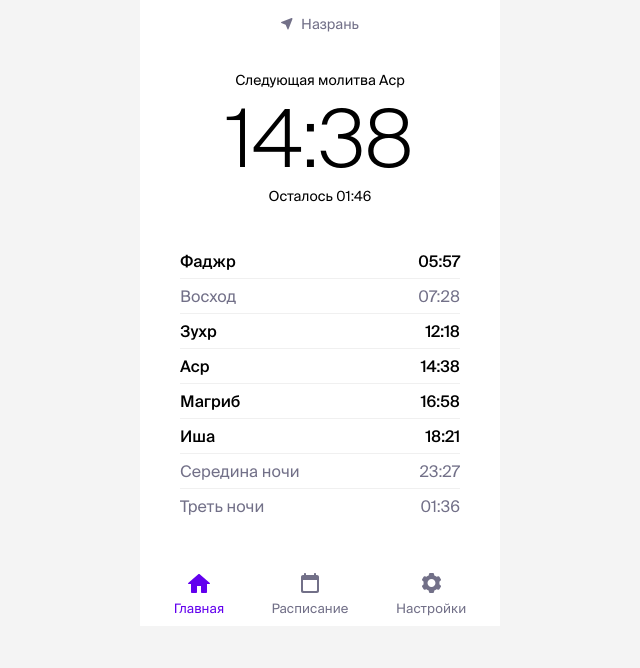
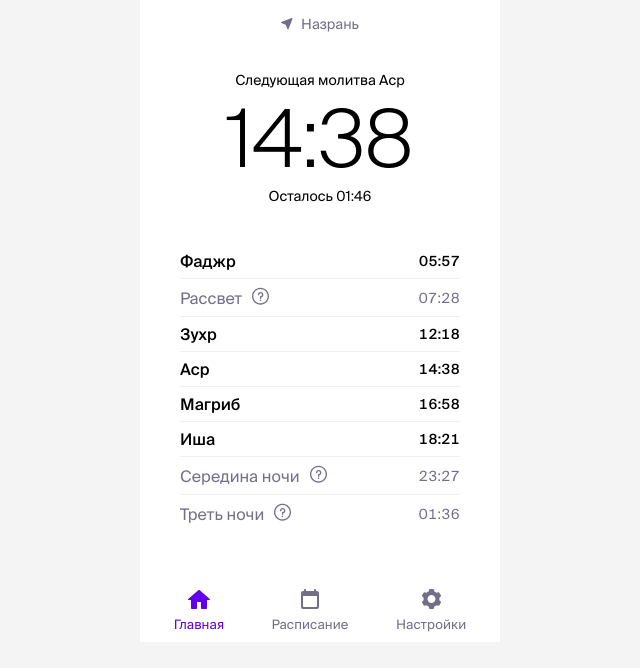
Before and after one commit to timurziev/asr, a Vue app: page / in a window 1280 px wide. Shown: the top 668 px of the page, without its empty margins (320-960 px from the left). Built offline with nearby package versions, Linux system fonts and the light colour scheme.

Commit message:
add info texts. make time monospaced

```diff
--- a/src/App.vue
+++ b/src/App.vue
@@ -35,6 +35,9 @@ const { loaded } = useSchedule()
   box-sizing: border-box;
   background-color: #ffffff;
   color: #000000;
+  min-height: 642px;
+  padding-bottom: 64px; // for navigation
+  position: relative;
 
   @media (max-width: 500px) {
     margin-top: 0;
--- /dev/null
+++ b/src/components/Info.vue
@@ -0,0 +1,92 @@
+<template>
+  <div class="info" :class="{'info--active': active}" ref="wrapperElement">
+    <div class="info__content" ref="contentElement">
+      <div
+          class="info__title"
+          v-text="content ? content.title : ''"
+      />
+      <div
+          class="info__text"
+          v-html="content ? content.text : ''"
+      />
+    </div>
+  </div>
+</template>
+
+<script setup>
+import { ref } from 'vue'
+
+defineProps({
+  active: Boolean,
+  content: Object,
+})
+
+const emit = defineEmits(['close'])
+
+const contentElement = ref(null)
+const wrapperElement = ref(null)
+
+document.addEventListener('click', event => {
+  if (!wrapperElement.value || !contentElement.value) return
+
+  if (
+      !contentElement.value.contains(event.target)
+      && wrapperElement.value.contains(event.target)
+  ) {
+    emit('close')
+  }
+})
+</script>
+
+<style lang="scss">
+.info {
+  background: rgba(0, 0, 0, 0.4);
+  position: absolute;
+  top: 0;
+  left: 0;
+  height: 100%;
+  width: 100%;
+  opacity: 0;
+  visibility: hidden;
+  transition: opacity .3s;
+
+  &--active {
+    opacity: 1;
+    visibility: visible;
+
+    .info__content {
+      transform: translateY(0);
+    }
+  }
+
+  &__content {
+    background: #ffffff;
+    position: absolute;
+    left: 0;
+    bottom: 0;
+    width: 100%;
+    padding: 40px 40px 0;
+    box-sizing: border-box;
+    transform: translateY(30px);
+    transition: transform .2s ease-out;
+
+    p {
+      margin: 0;
+      text-indent: 20px;
+    }
+  }
+
+  &__title {
+    font-weight: 500;
+    font-size: 18px;
+    margin-bottom: 20px;
+  }
+
+  &__text {
+    font-weight: 400;
+    font-size: 14px;
+    line-height: 1.42;
+    color: #727088;
+  }
+}
+</style>
--- a/src/components/Navigation.vue
+++ b/src/components/Navigation.vue
@@ -27,6 +27,9 @@ defineProps({
 
 <style lang="scss">
 .navigation {
+  position: absolute;
+  bottom: 0;
+  left: 0;
   width: 100%;
   padding: 10px;
   box-sizing: border-box;
--- a/src/components/Timetable.vue
+++ b/src/components/Timetable.vue
@@ -2,35 +2,44 @@
   <div class="timetable">
     <div class="timetable__row">
       <span>Фаджр</span>
-      <span>{{ today.fajr }}</span>
+      <span class="timetable__time">{{ today.fajr }}</span>
     </div>
     <div class="timetable__row timetable__row--secondary">
-      <span>Восход</span>
-      <span>{{ today.sunset }}</span>
+      <div class="timetable__label">
+        <span>Рассвет</span>
+        <icon-question @click="showInfo('sunset')"/>
+      </div>
+      <span class="timetable__time">{{ today.sunset }}</span>
     </div>
     <div class="timetable__row">
       <span>Зухр</span>
-      <span>{{ today.zuhr }}</span>
+      <span class="timetable__time">{{ today.zuhr }}</span>
     </div>
     <div class="timetable__row">
       <span>Аср</span>
-      <span>{{ today.asr }}</span>
+      <span class="timetable__time">{{ today.asr }}</span>
     </div>
     <div class="timetable__row">
       <span>Магриб</span>
-      <span>{{ today.maghrib }}</span>
+      <span class="timetable__time">{{ today.maghrib }}</span>
     </div>
     <div class="timetable__row">
       <span>Иша</span>
-      <span>{{ today.isha }}</span>
+      <span class="timetable__time">{{ today.isha }}</span>
     </div>
     <div class="timetable__row timetable__row--secondary">
-      <span>Середина ночи</span>
-      <span>{{ half }}</span>
+      <div class="timetable__label">
+        <span>Середина ночи</span>
+        <icon-question @click="showInfo('half')"/>
+      </div>
+      <span class="timetable__time">{{ half }}</span>
     </div>
     <div class="timetable__row timetable__row--secondary">
-      <span>Треть ночи</span>
-      <span>{{ third }}</span>
+      <div class="timetable__label">
+        <span>Треть ночи</span>
+        <icon-question @click="showInfo('third')"/>
+      </div>
+      <span class="timetable__time">{{ third }}</span>
     </div>
   </div>
 </template>
@@ -39,6 +48,11 @@
 import { computed } from 'vue'
 import { dateToString } from '../composables/useDate.js'
 import { useSchedule } from '../composables/useSchedule.js'
+import IconQuestion from './icons/IconQuestion.vue'
+
+const emit = defineEmits([
+  'info',
+])
 
 const { today, startOfNight, endOfNight } = useSchedule()
 
@@ -56,6 +70,30 @@ const third = computed(() => {
       new Date(endTimestamp - ((endTimestamp - startTimestamp) / 3))
   )
 })
+
+const showInfo = (type) => {
+  const contents = {
+    sunset: {
+      title: 'Рассвет',
+      text: '<p>Утренняя молитва (Фаджр) должна быть совершена до наступления времени рассвета.</p>',
+    },
+    half: {
+      title: 'Середина ночи',
+      text: '<p>Ночную молитву (Иша) следует совершить до наступления середины ночи.</p>' +
+          '<p>По мнению некоторых ученых, выполнение этой молитвы после середины ночи является <strong>нежелательным</strong>. ' +
+          'По другому мнению она <strong>обязательно</strong> должна быть выполнена до наступления середины ночи.</p>',
+    },
+    third: {
+      title: 'Последняя треть ночи',
+      text: '<p>Передают со слов Абу Хурайры, да будет доволен им Аллах, что Посланник Аллаха, да благословит его Аллах и приветствует, сказал:</p>' +
+          '<p>«С наступлением последней трети каждой ночи Всеблагой и Всевышний Господь наш нисходит к нижнему небу, говоря: </p>' +
+          '<p><strong>«Кто станет обращаться ко Мне с мольбами, чтобы Я ответил ему? Кто станет просить Меня (о чём-нибудь), ' +
+          'чтобы Я даровал ему (это)? Кто станет молить Меня о прощении, чтобы Я простил его?»</strong>»</p>',
+    }
+  }
+
+  emit('info', contents[type])
+}
 </script>
 
 <style lang="scss">
@@ -76,5 +114,17 @@ const third = computed(() => {
       color: #727088;
     }
   }
+  &__label {
+    display: inline-flex;
+    align-items: center;
+
+    svg {
+      margin-left: 10px;
+    }
+  }
+  &__time {
+    font-feature-settings: 'tnum' on, 'lnum' on;
+    font-size: 14px;
+  }
 }
 </style>
--- /dev/null
+++ b/src/components/icons/IconQuestion.vue
@@ -0,0 +1,30 @@
+<template>
+  <div class="icon-wrapper">
+    <svg width="17" height="18" viewBox="0 0 17 18" fill="none" xmlns="http://www.w3.org/2000/svg">
+      <path
+          d="M8.5 14.0967C8.95844 14.0967 9.33008 13.725 9.33008 13.2666C9.33008 12.8082 8.95844 12.4365 8.5 12.4365C8.04156 12.4365 7.66992 12.8082 7.66992 13.2666C7.66992 13.725 8.04156 14.0967 8.5 14.0967Z"
+          fill="currentColor"/>
+      <path
+          d="M8.5 0.699219C3.80229 0.699219 0 4.50088 0 9.19922C0 13.8969 3.80166 17.6992 8.5 17.6992C13.1977 17.6992 17 13.8976 17 9.19922C17 4.50151 13.1983 0.699219 8.5 0.699219ZM8.5 16.3711C4.53631 16.3711 1.32812 13.1634 1.32812 9.19922C1.32812 5.23553 4.53578 2.02734 8.5 2.02734C12.4637 2.02734 15.6719 5.235 15.6719 9.19922C15.6719 13.1629 12.4642 16.3711 8.5 16.3711Z"
+          fill="currentColor"/>
+      <path
+          d="M8.65625 5C7.19159 5 6 6.19159 6 7.65625C6 8.02301 6.2973 8.32031 6.66406 8.32031C7.03082 8.32031 7.32812 8.02301 7.32812 7.65625C7.32812 6.92392 7.92392 6.32813 8.65625 6.32813C9.38858 6.32813 9.98438 6.92392 9.98438 7.65625C9.98438 8.38858 9.38858 8.98438 8.65625 8.98438C8.28949 8.98438 7.99219 9.28168 7.99219 9.64844V11.3086C7.99219 11.6754 8.28949 11.9727 8.65625 11.9727C9.02301 11.9727 9.32031 11.6754 9.32031 11.3086V10.2285C10.4647 9.93286 11.3125 8.89171 11.3125 7.65625C11.3125 6.19159 10.1209 5 8.65625 5Z"
+          fill="currentColor"/>
+    </svg>
+  </div>
+</template>
+
+<script>
+export default {}
+</script>
+
+<style lang="scss">
+.icon-wrapper {
+  cursor: pointer;
+  transition: color .2s;
+
+  &:hover {
+    color: #000000;
+  }
+}
+</style>
--- a/src/components/sections/HomeSection.vue
+++ b/src/components/sections/HomeSection.vue
@@ -2,7 +2,12 @@
   <section class="home" >
     <Location/>
     <Next/>
-    <Timetable/>
+    <Timetable @info="showInfo($event)"/>
+    <Info
+      :active="isInfoVisible"
+      :content="infoContent"
+      @close="isInfoVisible = false"
+    />
   </section>
 </template>
 
@@ -10,10 +15,21 @@
 import Location from '../Location.vue'
 import Next from '../Next.vue'
 import Timetable from '../Timetable.vue'
+import Info from '../Info.vue'
+import { ref } from 'vue'
+
+const isInfoVisible = ref(false)
+const infoContent = ref(null)
+
+const showInfo = (content) => {
+  infoContent.value = content
+  isInfoVisible.value = true
+}
 </script>
 
 <style>
 .home {
   padding: 16px 40px 0;
+  position: relative;
 }
 </style>
```
